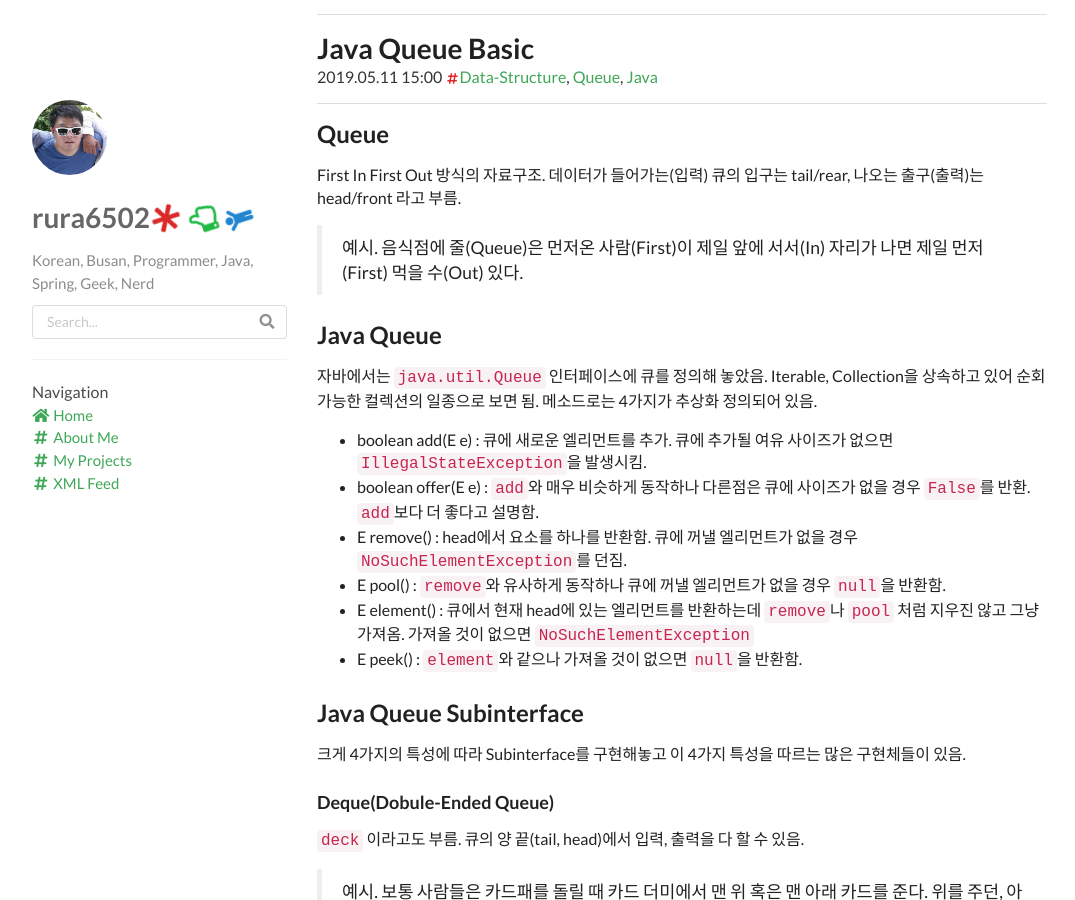
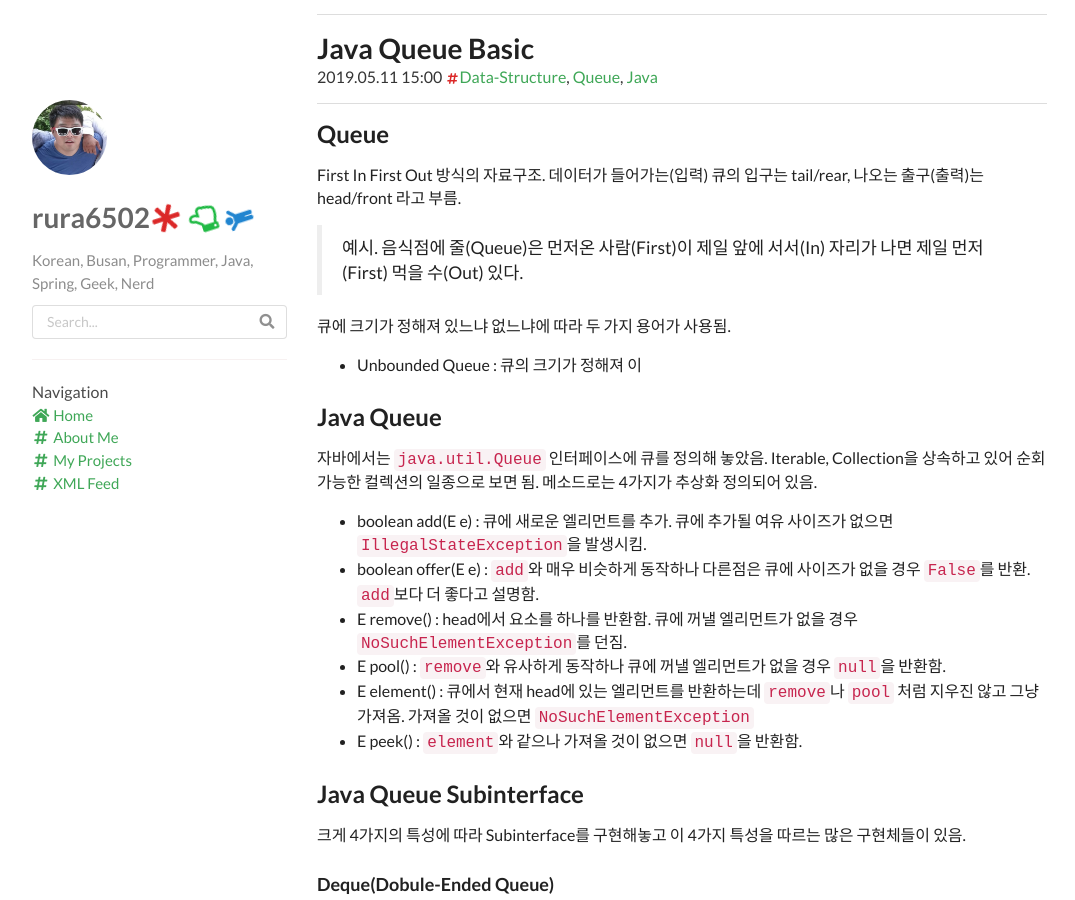
Before and after one commit to rura6502/rura6502.github.io, a Jekyll site: the page built from _posts/2019-05-12-Java-Queue-Basic.md, in a window 1280 px wide and 900 px high. Shown: the whole window, without its empty margins (53-1128 px from the left). Built offline with Jekyll 4.4.1, drawn with Linux system fonts in a browser that asks for light colours; nearby versions of some CDN libraries; comment, search, counter and statistics services are not loaded.

Commit message:
_posts/2019-05-12-Java-Queue-Basic.md updated from https://stackedit.io/

```diff
--- a/_posts/2019-05-12-Java-Queue-Basic.md
+++ b/_posts/2019-05-12-Java-Queue-Basic.md
@@ -10,6 +10,10 @@ categories: [Data-Structure, Queue, Java]
 First In First Out 방식의 자료구조. 데이터가 들어가는(입력) 큐의 입구는 tail/rear, 나오는 출구(출력)는 head/front 라고 부름.
 
 > 예시. 음식점에 줄(Queue)은 먼저온 사람(First)이 제일 앞에 서서(In) 자리가 나면 제일 먼저(First) 먹을 수(Out) 있다.
+
+큐에 크기가 정해져 있느냐 없느냐에 따라 두 가지 용어가 사용됨.
+
+* Unbounded Queue : 큐의 크기가 정해져 이
 
 ## Java Queue
 
```
Also changed, not shown: other parts of _posts/2019-05-12-Java-Queue-Basic.md (+1 -1 lines).
